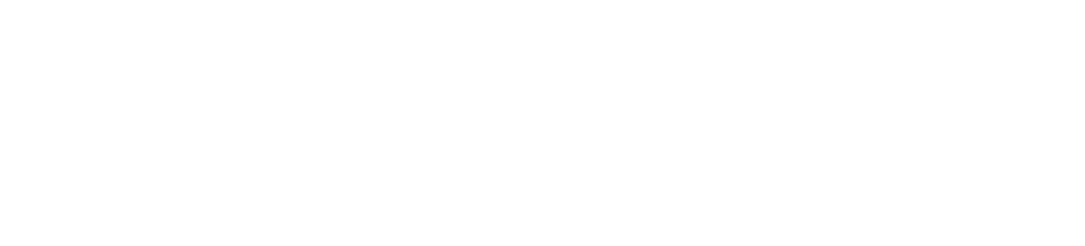
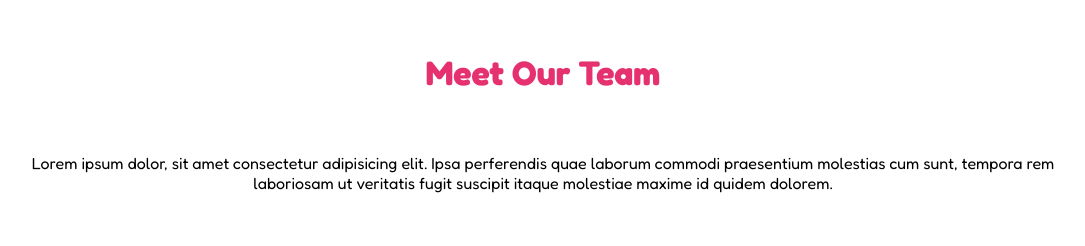
Before and after one commit to AntonioImparato/html-css-flex-cards, a plain HTML site: page index.html in a window 1280 px wide. Shown: the whole page, without its empty margins (97-1182 px from the left). Drawn offline with Linux system fonts and the light colour scheme.

Commit message:
add: description

```diff
--- a/css/style.css
+++ b/css/style.css
@@ -4,3 +4,31 @@
     padding: 0;
     box-sizing: border-box;
 }
+
+body {
+    width: 1140px;
+    margin: 0 auto;
+    padding: 1.25rem;
+    font-family: "Fredoka", sans-serif;
+
+}
+
+header {
+    display: flex;
+    justify-content: center;
+    padding: 2.0rem 0 3.75rem 0;
+
+}
+
+header h1 {
+    color: rgb(229, 49, 112);
+    font-weight: 800;
+    font-size: 2.125rem;
+}
+
+
+
+p {
+    text-align: center;
+    padding-bottom: 3.125rem;
+}
--- a/index.html
+++ b/index.html
@@ -7,12 +7,30 @@
     <!--css-->
     <link rel="stylesheet" href="css/style.css">
     <!--/css-->
+    <!--font-->
+    <link rel="preconnect" href="https://fonts.googleapis.com">
+    <link rel="preconnect" href="https://fonts.gstatic.com" crossorigin>
+    <link href="https://fonts.googleapis.com/css2?family=Fredoka:wght@300..700&display=swap" rel="stylesheet">
+    <!--/font-->
     <title>Flex Cards
     </title>
 </head>
 
 <body>
+    <!--parte iniziale-->
+    <header>
+        <h1>Meet Our Team</h1>
+    </header>
 
+    <main>
+        <!--description-->
+        <div>
+            <p>Lorem ipsum dolor, sit amet consectetur adipisicing elit. Ipsa perferendis quae laborum commodi
+                praesentium molestias cum sunt, tempora rem laboriosam ut veritatis fugit suscipit itaque molestiae
+                maxime id quidem dolorem.</p>
+        </div>
+        <!--/description-->
+    </main>
 </body>
 
 </html>
```
